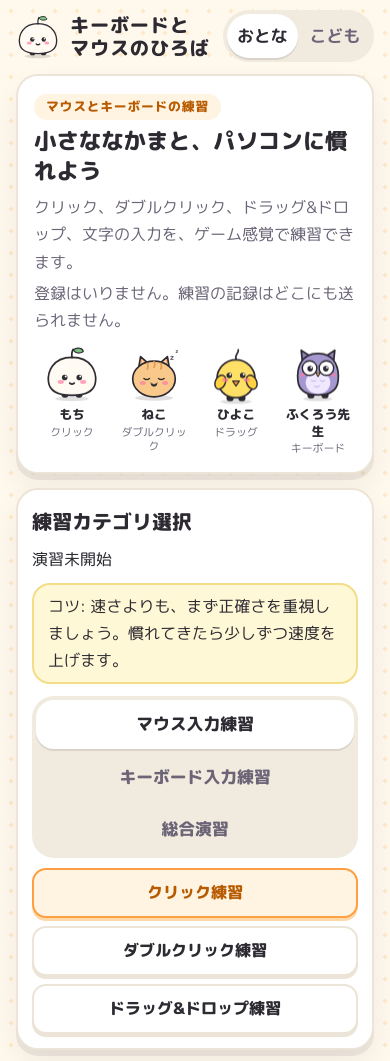
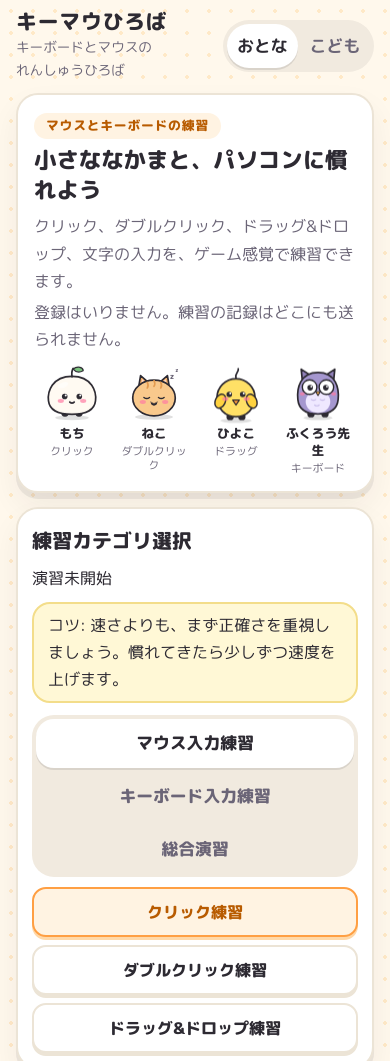
Before and after one commit to daydreammodel3/kmty-scsc, a plain HTML site: page public/index.html in a window 390 px wide. Shown: the top 1061 px of the page. Drawn offline with Linux system fonts and the light colour scheme.

Commit message:
Shorten the site name to キーマウひろば
Show キーボードとマウスのれんしゅうひろば under the name as the
description, on phones too. Hide the header character on phones,
as VISA/VISP do, so the name stays on one line.

Co-Authored-By: Claude Opus 5.5 <noreply@anthropic.com>
Claude-Session: https://claude.ai/code/session_01PnZcVQRg5PkLDcsbTJSCxq

```diff
--- a/public/css/fonts.css
+++ b/public/css/fonts.css
@@ -11,7 +11,7 @@
   font-weight: 400;
   font-display: swap;
   src: local("M PLUS Rounded 1c"), local("MPLUSRounded1c-Regular"),
-       url("../fonts/MPLUSRounded1c-Regular.475f965489.woff2") format("woff2");
+       url("../fonts/MPLUSRounded1c-Regular.042c5a92ed.woff2") format("woff2");
 }
 
 @font-face {
@@ -19,7 +19,7 @@
   font-weight: 700;
   font-display: swap;
   src: local("M PLUS Rounded 1c Bold"), local("MPLUSRounded1c-Bold"),
-       url("../fonts/MPLUSRounded1c-Bold.7cbd52b0bf.woff2") format("woff2");
+       url("../fonts/MPLUSRounded1c-Bold.5b01ac0837.woff2") format("woff2");
 }
 
 @font-face {
@@ -27,7 +27,7 @@
   font-weight: 800;
   font-display: swap;
   src: local("M PLUS Rounded 1c ExtraBold"), local("MPLUSRounded1c-ExtraBold"),
-       url("../fonts/MPLUSRounded1c-ExtraBold.db1430fcb6.woff2") format("woff2");
+       url("../fonts/MPLUSRounded1c-ExtraBold.d3ebe37f79.woff2") format("woff2");
 }
 
 @font-face {
@@ -35,7 +35,7 @@
   font-weight: 400;
   font-display: swap;
   src: local("BIZ UDPGothic"), local("BIZUDPGothic"),
-       url("../fonts/BIZUDPGothic-Regular.02b1c18c4c.woff2") format("woff2");
+       url("../fonts/BIZUDPGothic-Regular.2421a118b6.woff2") format("woff2");
 }
 
 @font-face {
@@ -43,7 +43,7 @@
   font-weight: 700;
   font-display: swap;
   src: local("BIZ UDPGothic Bold"), local("BIZUDPGothic-Bold"),
-       url("../fonts/BIZUDPGothic-Bold.b972b3efe8.woff2") format("woff2");
+       url("../fonts/BIZUDPGothic-Bold.674901a2c5.woff2") format("woff2");
 }
 
 :root {
--- a/public/css/global.css
+++ b/public/css/global.css
@@ -98,6 +98,7 @@ a {
 
 .brand-name {
   display: block;
+  white-space: nowrap;
   margin: 0;
   font-size: clamp(1.3rem, 3vw, 1.8rem);
   font-weight: 800;
@@ -105,16 +106,16 @@ a {
   line-height: 1.2;
 }
 
-.brand-name .nowrap {
-  display: inline-block;
-  white-space: nowrap;
-}
-
 .brand-sub {
   display: block;
   margin: 0;
   color: var(--ink-soft);
   font-size: 0.85rem;
+}
+
+.phrase {
+  display: inline-block;
+  white-space: nowrap;
 }
 
 /* おとな／こども（VISP-SCSC の .mode と同じ形） */
@@ -252,16 +253,8 @@ main {
     padding: 10px 16px 0;
   }
 
+  /* VISA/VISP と同じく、スマホではヘッダーのキャラを省いて名前に場所を譲る */
   .brand-chara {
-    width: 44px;
-    height: 44px;
-  }
-
-  .brand-name {
-    font-size: 1.2rem;
-  }
-
-  .brand-sub {
     display: none;
   }
 
--- a/public/index.html
+++ b/public/index.html
@@ -3,7 +3,7 @@
 <head>
   <meta charset="utf-8">
   <meta name="viewport" content="width=device-width, initial-scale=1">
-  <title>キーボードとマウスのひろば</title>
+  <title>キーマウひろば</title>
   <meta name="application-name" content="kmty-SCSC">
   <link rel="icon" href="/favicon.ico" sizes="32x32">
   <link rel="icon" href="/favicon.svg" type="image/svg+xml">
@@ -20,8 +20,8 @@
     <a href="./" class="brand">
       <span class="brand-chara" data-chara="mochi"></span>
       <span>
-        <span class="brand-name" data-site-name><span class="nowrap">キーボードと</span><span class="nowrap">マウスのひろば</span></span>
-        <span class="brand-sub" data-kids-text="クリックや もじの にゅうりょくを、あそびながら れんしゅうしよう">クリック・ドラッグ・文字入力を、ゲーム感覚で練習</span>
+        <span class="brand-name" data-site-name>キーマウひろば</span>
+        <span class="brand-sub" data-site-description><span class="phrase">キーボードとマウスの</span><span class="phrase">れんしゅうひろば</span></span>
       </span>
     </a>
     <div class="mode" role="group" aria-label="モードの切り替え">
@@ -218,7 +218,7 @@
   </p>
   <nav class="series" aria-label="SCSC シリーズのほかのサイト">
     <span class="series-label">SCSC シリーズ</span>
-    <span aria-current="page" title="kmty-SCSC">キーボードとマウスのひろば</span>
+    <span aria-current="page" title="キーボードとマウスのれんしゅうひろば（kmty-SCSC）">キーマウひろば</span>
     <a href="https://visa.yythzy.com/" title="VISA-SCSC">アルゴリズムずかん</a>
     <a href="https://visp.yythzy.com/" title="VISP-SCSC">ハンドシェイクずかん</a>
   </nav>
--- a/public/js/site_config.js
+++ b/public/js/site_config.js
@@ -1,26 +1,27 @@
 // サイト名はここ1か所で決める。
 window.SITE_CONFIG = {
   // 画面に出すサイト名（ヘッダーとタブのタイトル）
-  name: "キーボードとマウスのひろば",
-  // 狭い画面で折り返してよい切れ目（つなげると name になるように分ける）
-  nameParts: ["キーボードと", "マウスのひろば"],
+  name: "キーマウひろば",
+  // 名前の下に出す説明（ひらがな・カタカナだけなので、こどもモードでもそのまま）
+  // 狭い画面で折り返してよい切れ目で分けておく（つなげると1文になる）
+  description: ["キーボードとマウスの", "れんしゅうひろば"],
   // 略称。ページ下のクレジットに、もとになった英語と並べて出す（ほかの SCSC シリーズと同じ形）
   code: "kmty-SCSC",
   tagline: "Keyboard and Mouse Training Yard as Small, Cute, Stylized Characters."
 };
 
 (function applySiteName() {
-  const { name, nameParts = [name], code, tagline } = window.SITE_CONFIG;
+  const { name, description, code, tagline } = window.SITE_CONFIG;
+  // 語の途中（「れんしゅ／う」など）で折り返さないよう、切れ目ごとに折り返し禁止のかたまりにする
+  const phrases = (parts) => parts.map((part) => {
+    const span = document.createElement("span");
+    span.className = "phrase";
+    span.textContent = part;
+    return span;
+  });
   document.title = name;
-  // 語の途中（「ひろ／ば」など）で折り返さないよう、切れ目ごとに折り返し禁止のかたまりにする
-  document.querySelectorAll("[data-site-name]").forEach((el) => {
-    el.replaceChildren(...nameParts.map((part) => {
-      const span = document.createElement("span");
-      span.className = "nowrap";
-      span.textContent = part;
-      return span;
-    }));
-  });
+  document.querySelectorAll("[data-site-name]").forEach((el) => { el.textContent = name; });
+  document.querySelectorAll("[data-site-description]").forEach((el) => { el.replaceChildren(...phrases(description)); });
   document.querySelectorAll("[data-site-tagline]").forEach((el) => { el.textContent = tagline; });
 
   // ページ下のクレジット。ほかの SCSC シリーズと同じく、略称のもとになった頭文字を太字にする。
```
Also changed, not shown: README.md, public/fonts/BIZUDPGothic-Bold.674901a2c5.woff2 (added), public/fonts/BIZUDPGothic-Bold.b972b3efe8.woff2 (deleted), public/fonts/BIZUDPGothic-Regular.02b1c18c4c.woff2 (deleted), public/fonts/BIZUDPGothic-Regular.2421a118b6.woff2 (added), public/fonts/MPLUSRounded1c-Bold.5b01ac0837.woff2 (added), public/fonts/MPLUSRounded1c-Bold.7cbd52b0bf.woff2 (deleted), public/fonts/MPLUSRounded1c-ExtraBold.d3ebe37f79.woff2 (added), public/fonts/MPLUSRounded1c-ExtraBold.db1430fcb6.woff2 (deleted), public/fonts/MPLUSRounded1c-Regular.042c5a92ed.woff2 (added), public/fonts/MPLUSRounded1c-Regular.475f965489.woff2 (deleted).
